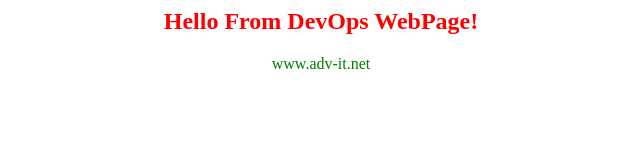
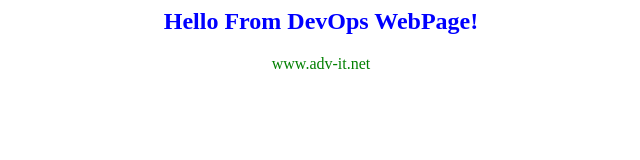
Before and after one commit to AlexRSN55/app-for-jenkins, a plain HTML site: page index.html in a window 1280 px wide. Shown: the whole page, without its empty margins (319-959 px from the left). Drawn offline with Linux system fonts and the light colour scheme.

Commit message:
Initial Version 2.0

```diff
--- a/index.html
+++ b/index.html
@@ -1,7 +1,7 @@
 <html>
-<body background=black>
+<body background=purple>
 <center>
-<h2><font color=red>Hello From DevOps WebPage!</font></h2>
+<h2><font color=blue>Hello From DevOps WebPage!</font></h2>
 <font color=green>www.adv-it.net</font>
 </center>
 </body>
```
